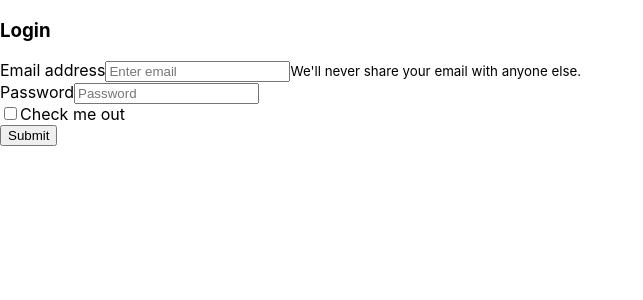
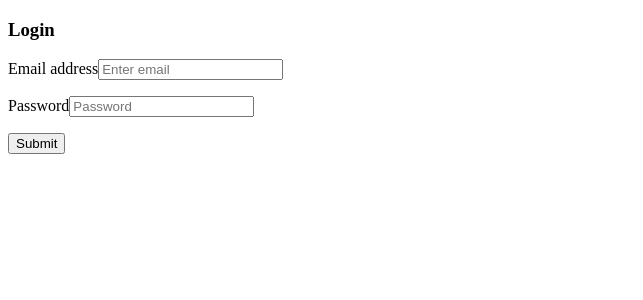
Before and after one commit to gwan93/VarrockGE, a React (Create React App) app: page /login in a window 1280 px wide. Shown: the top 300 px of the page, without its empty margins (0-643 px from the left). Built offline with nearby package versions, Linux system fonts and the light colour scheme; no server answers.

Commit message:
create axios.post for login and add create browser history

```diff
--- a/package.json
+++ b/package.json
@@ -11,6 +11,7 @@
     "react-dom": "^17.0.2",
     "react-router-dom": "^5.2.0",
     "react-scripts": "4.0.3",
+    "react-uuid": "^1.0.2",
     "web-vitals": "^1.1.1"
   },
   "scripts": {
@@ -43,5 +44,5 @@
   "keywords": [],
   "author": "",
   "license": "ISC",
-  "proxy": "http://localhost:3006"
+  "proxy": "http://localhost:3000"
 }
--- a/src/App.js
+++ b/src/App.js
@@ -1,5 +1,5 @@
 
-import { BrowserRouter, Route, Switch } from 'react-router-dom';
+import { Router, Route, Switch } from 'react-router-dom';
 import { useEffect } from "react";
 import './App.css';
 import axios from "axios";
@@ -11,31 +11,35 @@ import Widget from './screens/widget';
 import WidgetID from './screens/widget-id';
 import User from './screens/user';
 import Collections from './screens/collections';
+import history from './History';
 
 
 function App() {
 
-  useEffect(() => {
+  // useEffect(() => {
 
-    Promise.all([
-      axios.get("/widget"),
-    ])
+  //   Promise.all([
+  //     axios.get('/user/:id'),
+  //     axios.get('/user/:id/collections/:id'),
+  //     axios.get('/widget'),
+  //     axios.get('/widget/:id')
+  //   ])
 
-    .then(all => {
-      console.log(all)
-    })
-    .catch(err => {
-      console.log('@@@@@@@@@@@@@@@@', err)
-    })
+  //   .then(all => {
+  //     console.log('AHHHHHHHIMLOGGING', all)
+  //   })
+  //   .catch(err => {
+  //     console.log('@@@@@@@@@@@@@@@@', err)
+  //   })
 
 
-  }, []);
+  // }, []);
 
 
 
   return (
       <main>
-        <BrowserRouter>
+        <Router history = {history}>
       <Switch>
           <Route path="/admin" exact>
           <Admin
@@ -48,14 +52,14 @@ function App() {
 
           <Route path="/widget/:id"><WidgetID/></Route>
 
-          <Route path="/user/:id" exact><User/></Route>
+          <Route path="/user/:id/collections" exact><User/></Route>
 
           <Route path="/user/:id/collections/:id"><Collections/></Route>
 
           <Route path="/"><Home/></Route>
 
            </Switch>
-           </BrowserRouter>
+           </Router>
         </main>
 
     );
--- /dev/null
+++ b/src/AuthProvider.js
@@ -0,0 +1,50 @@
+import { createContext, useState } from 'react';
+import uuid from 'react-uuid';
+import axios from 'axios';
+import history  from './History';
+
+export default function AuthProvider(props) {
+  // This is the wrapper
+  // This wraps the App component
+  // The wrapper provides all the state for the app
+  const [auth, setAuth] = useState(false);
+
+  console.log('history is', history);
+  const [id, setId] = useState();
+  const [user, setUser] = useState({ email: "", name: "", });
+  console.log("initializing auth")
+
+  // Perform login process for the user & save authID, etc
+  const loginUser = function (email, password) {
+    axios.post('/login', { email, password })
+    .then(response => {
+      alert('User succesfully logged in. (from authprovider.js, loginuser function')
+      setUser({ email, id, name: "Test User" })
+      setAuth(true)
+      history.push("/widget");
+    })
+    .catch(err => {
+      console.log('Your credentials were not valid. Please try again', err)
+    })
+  };
+
+
+  const logoutUser = function (email, password) {
+    setUser({ email: "", name: "" });
+    setId(uuid()); //// ?? why here
+    setAuth(false);
+  };
+
+  // authContext will expose these items
+  const userData = { auth, user, loginUser, logoutUser };
+
+  // We can use this component to wrap any content we want to share this context
+  return (
+    // Provider provides the userData object to props.children
+    <authContext.Provider value={userData}>
+      {props.children}
+    </authContext.Provider>
+  );
+};
+
+export const authContext = createContext();
--- /dev/null
+++ b/src/History.js
@@ -0,0 +1,5 @@
+import { createBrowserHistory } from "history";
+
+const history = createBrowserHistory();
+
+export default history
--- a/src/index.css
+++ /dev/null
@@ -1,13 +0,0 @@
-body {
-  margin: 0;
-  font-family: -apple-system, BlinkMacSystemFont, 'Segoe UI', 'Roboto', 'Oxygen',
-    'Ubuntu', 'Cantarell', 'Fira Sans', 'Droid Sans', 'Helvetica Neue',
-    sans-serif;
-  -webkit-font-smoothing: antialiased;
-  -moz-osx-font-smoothing: grayscale;
-}
-
-code {
-  font-family: source-code-pro, Menlo, Monaco, Consolas, 'Courier New',
-    monospace;
-}
--- a/src/index.js
+++ b/src/index.js
@@ -1,17 +1,14 @@
 import React from 'react';
 import ReactDOM from 'react-dom';
-import './index.css';
 import App from './App';
-import reportWebVitals from './reportWebVitals';
+import AuthProvider from './AuthProvider';
 
 ReactDOM.render(
-  <React.StrictMode>
+
+  <AuthProvider>
     <App />
-  </React.StrictMode>,
+  </AuthProvider>,
+
+
   document.getElementById('root')
 );
-
-// If you want to start measuring performance in your app, pass a function
-// to log results (for example: reportWebVitals(console.log))
-// or send to an analytics endpoint. Learn more: https://bit.ly/CRA-vitals
-reportWebVitals();
--- a/src/reportWebVitals.js
+++ /dev/null
@@ -1,13 +0,0 @@
-const reportWebVitals = onPerfEntry => {
-  if (onPerfEntry && onPerfEntry instanceof Function) {
-    import('web-vitals').then(({ getCLS, getFID, getFCP, getLCP, getTTFB }) => {
-      getCLS(onPerfEntry);
-      getFID(onPerfEntry);
-      getFCP(onPerfEntry);
-      getLCP(onPerfEntry);
-      getTTFB(onPerfEntry);
-    });
-  }
-};
-
-export default reportWebVitals;
--- a/src/screens/login.jsx
+++ b/src/screens/login.jsx
@@ -1,44 +1,64 @@
 import React from "react";
+import { useState, useContext } from 'react';
+import { authContext } from '../AuthProvider';
 
 export default function Login() {
+  const [email, setEmail] = useState("");
+  const [password, setPassword] = useState("");
+  const { loginUser } = useContext(authContext); // the login method
+
+  // updating input fields
+  const onEmailChange = function (event) {
+    setEmail(event.target.value);
+  };
+
+  // updating input fields
+  const onPasswordChange = function (event) {
+    setPassword(event.target.value);
+  };
+
+  // if email exists, login with the provided email and password
+  const onSubmit = function (event) {
+    event.preventDefault();
+    if (email && password) {
+      loginUser(email, password);
+    }
+
+  };
+
   return (
-    <form>
+    <div className="login">
+      <form onSubmit={onSubmit}>
         <h3>Login</h3>
-      <div class="form-group">
-        <label for="exampleInputEmail1">Email address</label>
+          <p>
+            <label for="emailInput">Email address</label>
             <input
               type="email"
+              name="login"
               class="form-control"
-          id="exampleInputEmail1"
+              id="emailInput"
               aria-describedby="emailHelp"
               placeholder="Enter email"
+              value={email}
+              onChange={onEmailChange}
             ></input>
-        <small id="emailHelp" class="form-text text-muted">
-          We'll never share your email with anyone else.
-        </small>
-      </div>
-      <div class="form-group">
-        <label for="exampleInputPassword1">Password</label>
+          </p>
+          <p>
+            <label for="passwordInput">Password</label>
             <input
               type="password"
+              name="password"
               class="form-control"
-          id="exampleInputPassword1"
+              id="passwordInput"
               placeholder="Password"
+              value={password}
+              onChange={onPasswordChange}
             ></input>
-      </div>
-      <div class="form-check">
-        <input
-          type="checkbox"
-          class="form-check-input"
-          id="exampleCheck1"
-        ></input>
-        <label class="form-check-label" for="exampleCheck1">
-          Check me out
-        </label>
-      </div>
-      <button type="submit" class="btn btn-primary">
+          </p>
+        <button type="submit" className="submit">
           Submit
         </button>
       </form>
+    </div>
   );
 }
--- a/src/screens/widget.jsx
+++ b/src/screens/widget.jsx
@@ -1,7 +1,6 @@
 import React from 'react';
 
 export default function Widget(){
-
   return(
 <h3>Widgets</h3>
   )
```
Also changed, not shown: 1 other file (tests, documents, lock files or other folders). Lines whose indentation alone changed are shown as unchanged.
